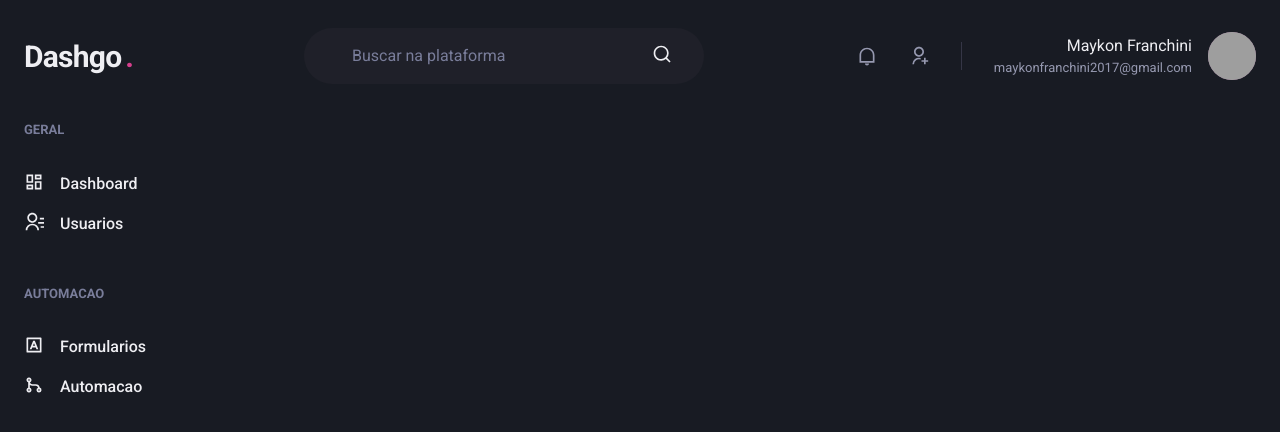
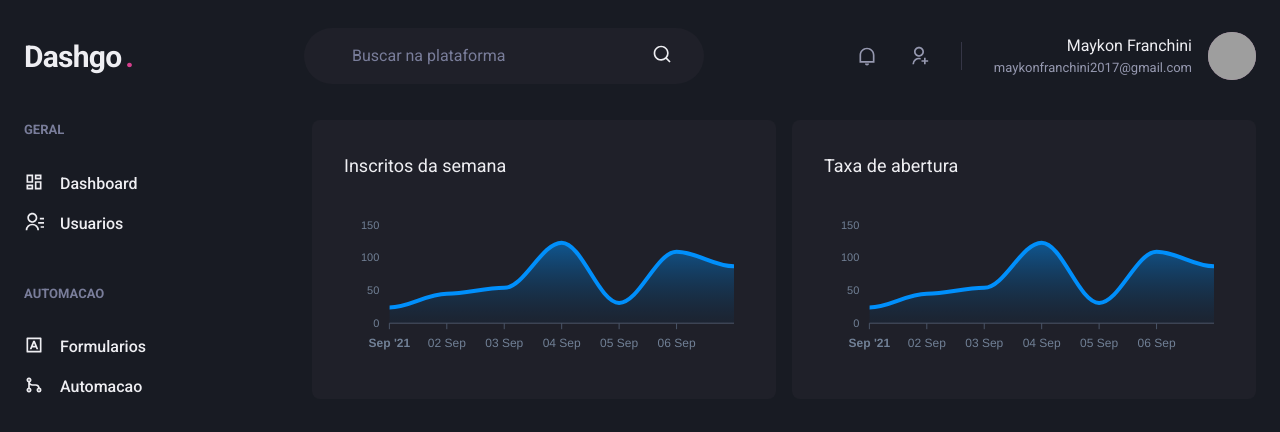
Before and after one commit to MaykonFranchini/Dashgo, a Next.js app: page /dashboard in a window 1280 px wide. Shown: the top 432 px of the page. Built offline with nearby package versions, Linux system fonts and the light colour scheme; grey boxes are pictures that could not be loaded.

Commit message:
apexcharts graphics added and styled

```diff
--- a/package.json
+++ b/package.json
@@ -13,9 +13,11 @@
     "@chakra-ui/react": "^1.6.6",
     "@emotion/react": "^11.4.1",
     "@emotion/styled": "^11.3.0",
+    "apexcharts": "^3.28.1",
     "framer-motion": "^4.1.17",
     "next": "11.1.0",
     "react": "17.0.2",
+    "react-apexcharts": "^1.3.9",
     "react-dom": "17.0.2",
     "react-icons": "^4.2.0"
   },
--- a/src/pages/dashboard.tsx
+++ b/src/pages/dashboard.tsx
@@ -1,6 +1,65 @@
 import { Header } from '../components/Header'
-import { Flex } from '@chakra-ui/react'
+import dynamic from 'next/dynamic'
+import { Flex, SimpleGrid, Box, Text, theme } from '@chakra-ui/react'
 import { Sidebar } from '../components/Sidebar'
+import { ApexOptions } from 'apexcharts'
+
+const Chart = dynamic(() => import('react-apexcharts'),{
+  ssr: false,
+}
+)
+
+const options: ApexOptions = {
+  chart: {
+    toolbar: {
+      show: false,
+    },
+    zoom: {
+      enabled: false,
+    },
+    foreColor: theme.colors.gray[500],
+  },
+  grid: {
+    show: false,
+  },
+  dataLabels: {
+    enabled: false,
+  },
+  tooltip: {
+    enabled: false,
+  },
+  xaxis: {
+    type: 'datetime',
+    axisBorder: {
+      color: theme.colors.gray[600]
+    },
+    axisTicks: {
+      color: theme.colors.gray[600]
+    },
+    categories: [
+      '2021-09-01T00:00:00.000Z',
+      '2021-09-02T00:00:00.000Z',
+      '2021-09-03T00:00:00.000Z',
+      '2021-09-04T00:00:00.000Z',
+      '2021-09-05T00:00:00.000Z',
+      '2021-09-06T00:00:00.000Z',
+      '2021-09-07T00:00:00.000Z',
+    ],
+  },
+  fill: {
+    opacity: 0.3,
+    type: 'gradient',
+    gradient: {
+      shade: 'dark',
+      opacityFrom: 0.7,
+      opacityTo: 0.3,
+    }
+  }
+}
+
+const series = [
+  {name : 'series1', data: [24, 45, 54, 123, 31, 109, 87 ] }
+]
 
 
 export default function Dashboard() {
@@ -10,6 +69,28 @@
 
       <Flex width="100%" marginY="6" maxWidth={1480} marginX="auto" paddingX="6">
         <Sidebar />
+
+        <SimpleGrid flex="1" gap="4" minChildWidth="320px" align="flex-start">
+          <Box
+            padding="8"
+            backgroundColor="gray.800"
+            borderRadius={8}
+            paddingBottom="4"
+          >
+            <Text fontSize="lg" marginBottom="4">Inscritos da semana</Text>
+            <Chart options={options} series={series} type="area" height={160} />
+          </Box>
+
+          <Box
+            padding="8"
+            backgroundColor="gray.800"
+            borderRadius={8}
+            paddingBottom="4"
+          >
+            <Text fontSize="lg" marginBottom="4">Taxa de abertura</Text>
+            <Chart options={options} series={series} type="area" height={160} />
+          </Box>
+        </SimpleGrid>
       </Flex>
     </Flex>
 
```
Also changed, not shown: 1 other file (tests, documents, lock files or other folders).
